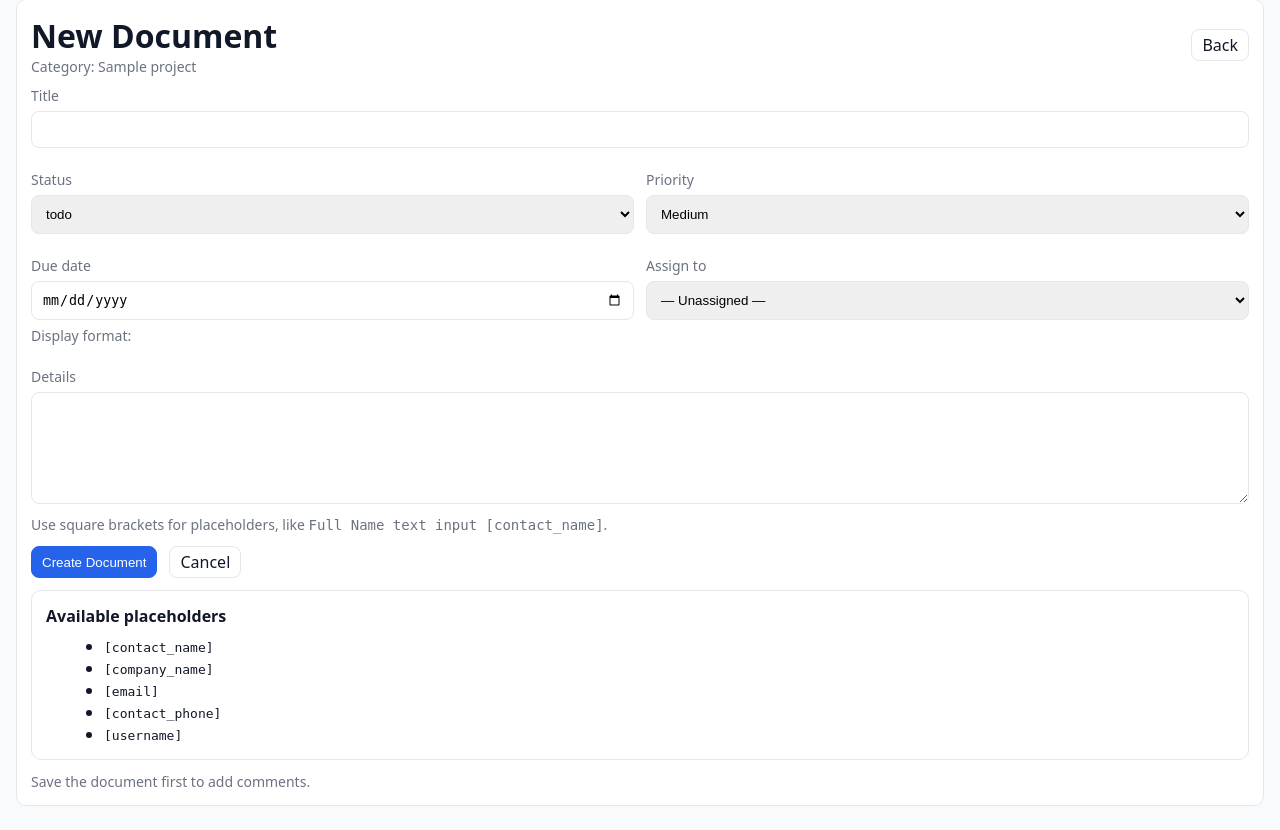
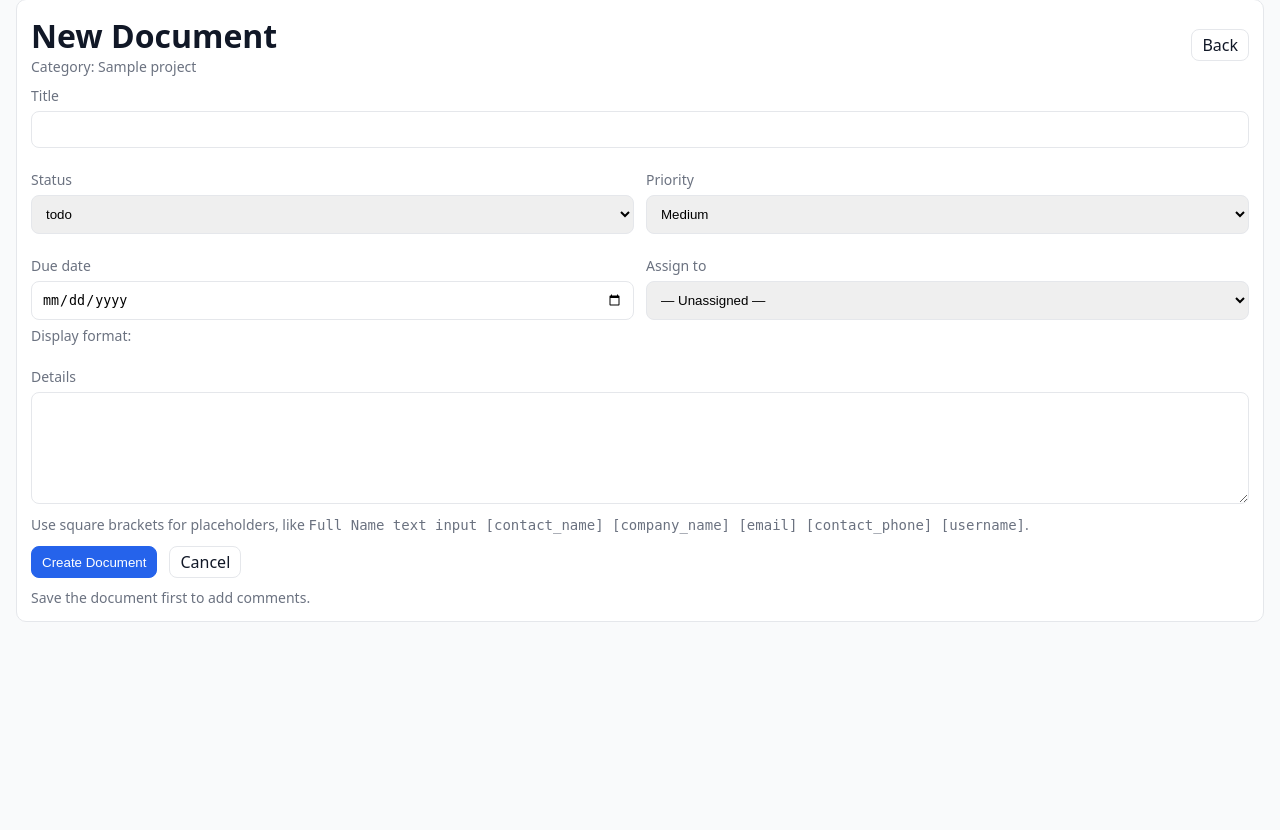
Before and after one commit to SPFXUNLIMITED/GHOSTLINGS, a PHP site: page /doc_form.php?category_id=1 in a window 1280 px wide. Shown: the part 352-1182 px from the top of the page. After the commit the page ends 974 px from the top, so only its background shows below. Run offline with PHP 8.4, Linux system fonts and the light colour scheme; the visitor is signed in with stand-in values (Sample User, id 1); tables that the repository leaves empty or names only in its code hold one stand-in row (values such as "Sample post"); data that the repository does not hold is empty; some libraries are stand-ins or nearby versions.

Commit message:
removed card
removed card

```diff
--- a/doc_form.php
+++ b/doc_form.php
@@ -209,7 +209,7 @@ render_header($id ? 'Edit Document' : 'New Document');
         <label>Details</label>
         <textarea id="details_editor" name="details" rows="6"><?= h($doc['details'] ?? '') ?></textarea>
         <div class="muted" style="margin-top:6px;">
-          Use square brackets for placeholders, like <code>Full Name text input [contact_name]</code>.
+          Use square brackets for placeholders, like <code>Full Name text input [contact_name] [company_name] [email] [contact_phone] [username]</code>.
         </div>
       </div>
     </div>
@@ -222,16 +222,6 @@ render_header($id ? 'Edit Document' : 'New Document');
     <input type="hidden" name="category_id" value="<?= (int)$category_id ?>">
     <input type="hidden" name="id" value="<?= (int)$id ?>">
   </form>
-  <div class="card" style="margin-top:12px;">
-    <strong>Available placeholders</strong>
-    <ul style="margin:8px 0 0 18px;">
-      <li><code>[contact_name]</code></li>
-      <li><code>[company_name]</code></li>
-      <li><code>[email]</code></li>
-      <li><code>[contact_phone]</code></li>
-      <li><code>[username]</code></li>
-    </ul>
-  </div>
 
   <!-- START COMMENTS -->
   <?php if ($id): ?>
```
